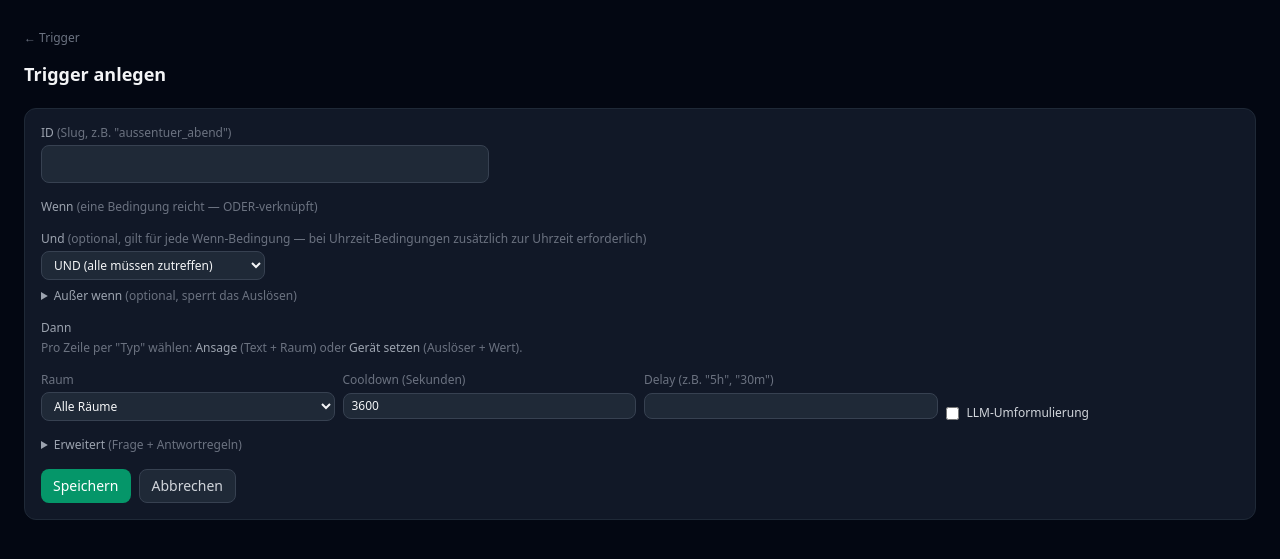
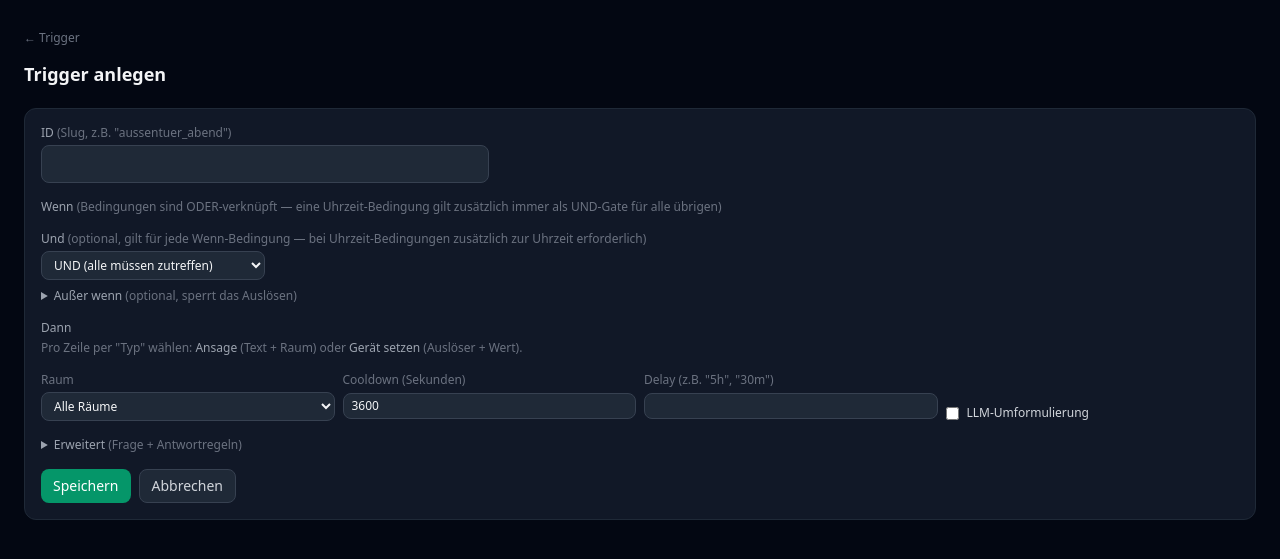
Before and after one commit to NurPech/hannah-webui, a Flask app: template hannah_webui/templates/trigger_edit.html in a window 1280 px wide. Shown: the top 559 px of the page. Run offline with Flask 3, Linux system fonts and the light colour scheme; the template is opened without the code that fills it, so the values that code supplies are empty; some libraries are stand-ins or nearby versions.

Commit message:
Release v1.13.4-public

```diff
--- a/hannah_webui/templates/trigger_edit.html
+++ b/hannah_webui/templates/trigger_edit.html
@@ -20,7 +20,7 @@
     </div>
     {% endif %}
 
-    <label class="block text-xs font-medium text-gray-400 mb-1">Wenn <span class="text-gray-500">(eine Bedingung reicht — ODER-verknüpft)</span></label>
+    <label class="block text-xs font-medium text-gray-400 mb-1">Wenn <span class="text-gray-500">(Bedingungen sind ODER-verknüpft — eine Uhrzeit-Bedingung gilt zusätzlich immer als UND-Gate für alle übrigen)</span></label>
     {% set weekdays = [('mon', 'Montag'), ('tue', 'Dienstag'), ('wed', 'Mittwoch'), ('thu', 'Donnerstag'), ('fri', 'Freitag'), ('sat', 'Samstag'), ('sun', 'Sonntag')] %}
     {% for row in when_rows %}
     {% set row_days = row.days.split(',') %}
@@ -57,6 +57,7 @@
           </label>
           {% endfor %}
         </div>
+        <p class="text-xs text-gray-600 mt-1">Diese Uhrzeit muss zusätzlich zu jeder anderen Wenn-Bedingung erfüllt sein.</p>
       </div>
     </div>
     {% endfor %}
```
Also changed, not shown: CHANGELOG.md.
